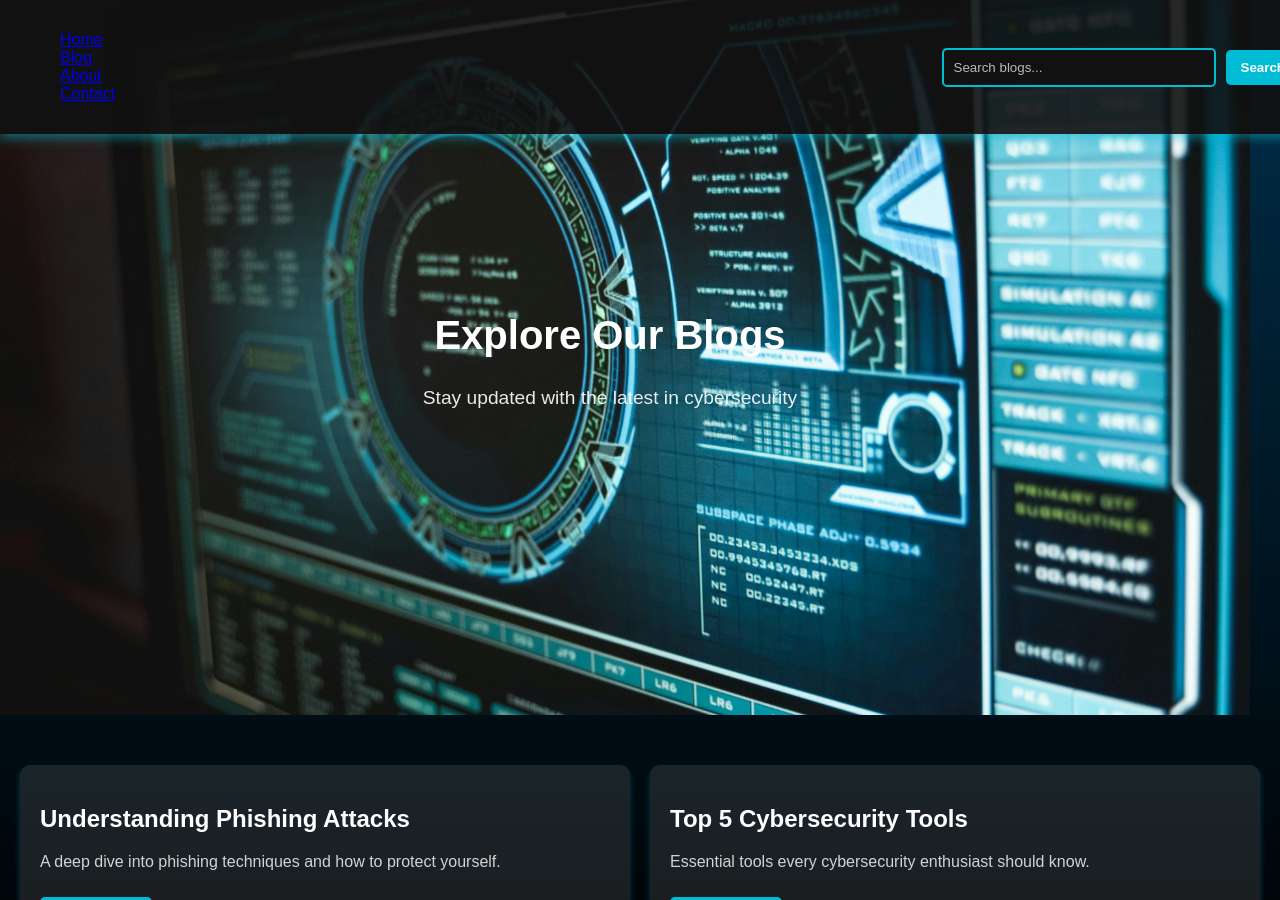
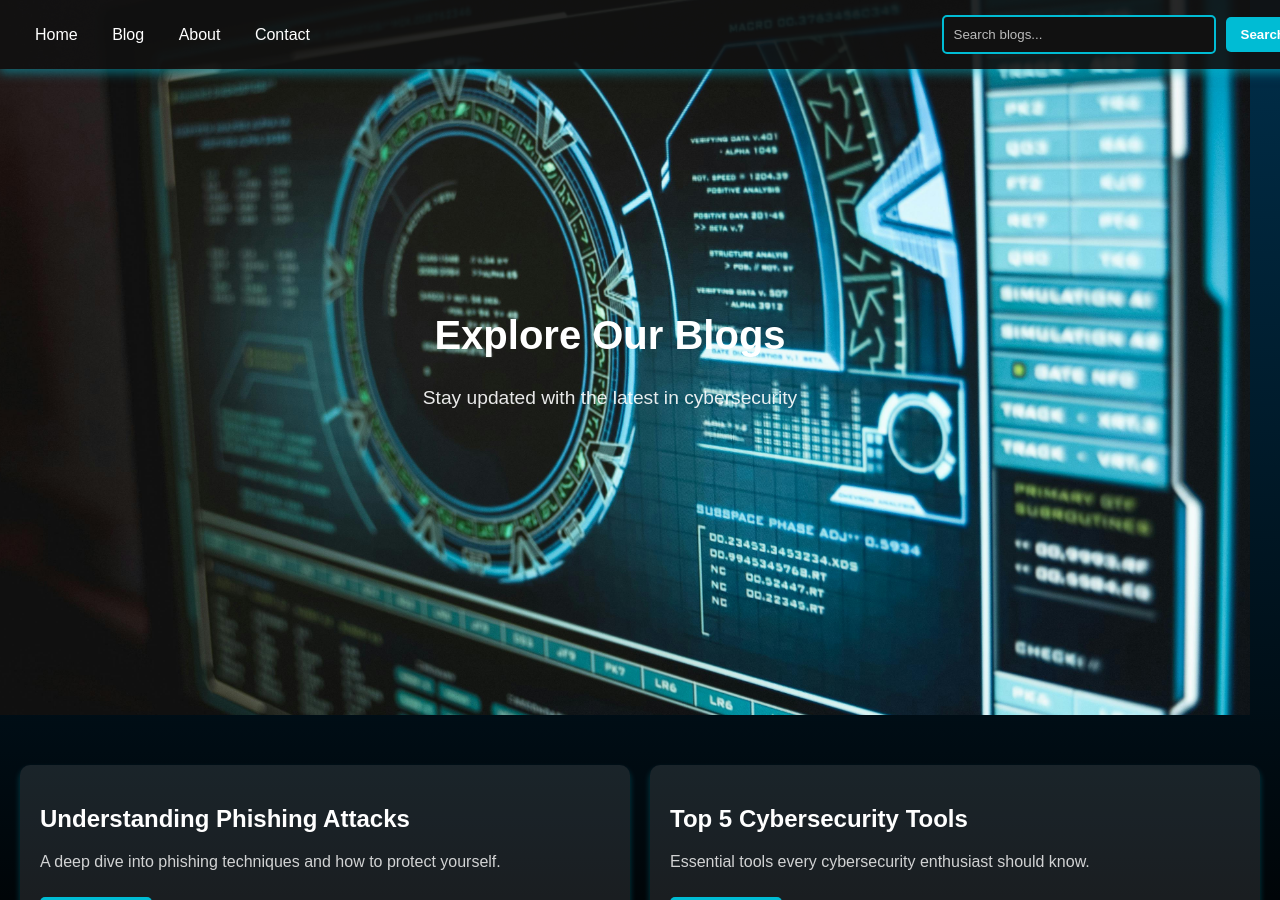
Before and after one commit to 1627-code/1627-code.github.io, a Jekyll site: the page blog.html, which Jekyll copies as it is, in a window 1280 px wide and 900 px high. Built offline with Jekyll 4.4.1, drawn with Linux system fonts in a browser that asks for light colours.

Commit message:
Update blog.html

```diff
--- a/blog.html
+++ b/blog.html
@@ -8,17 +8,18 @@
 </head>
 <body>
     <nav>
-        <ul>
-            <li><a href="index.html">Home</a></li>
-            <li><a href="explore-blog.html">Blog</a></li>
-            <li><a href="about.html">About</a></li>
-            <li><a href="contact.html">Contact</a></li>
-        </ul>
+    <div class="nav-links">
+        <a href="index.html">Home</a>
+        <a href="explore-blog.html">Blog</a>
+        <a href="about.html">About</a>
+        <a href="contact.html">Contact</a>
+    </div>
     <section class="search-container">
         <input type="text" id="searchBar" placeholder="Search blogs...">
         <button id="searchBtn">Search</button>
     </section>
-    </nav>
+</nav>
+
 
     <header class="hero">
         <h1>Explore Our Blogs</h1>
```
